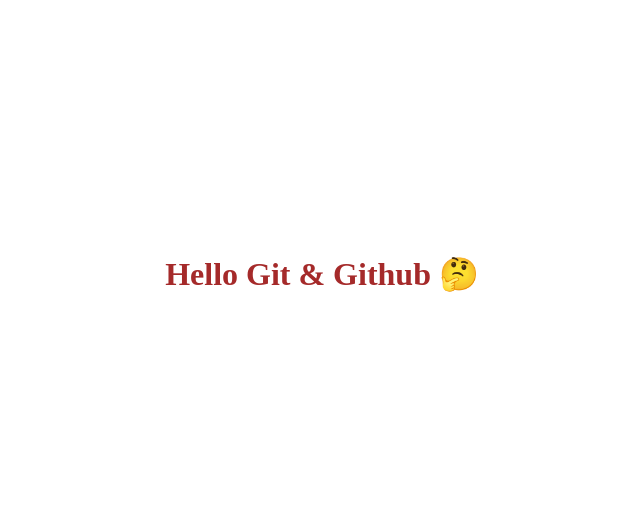
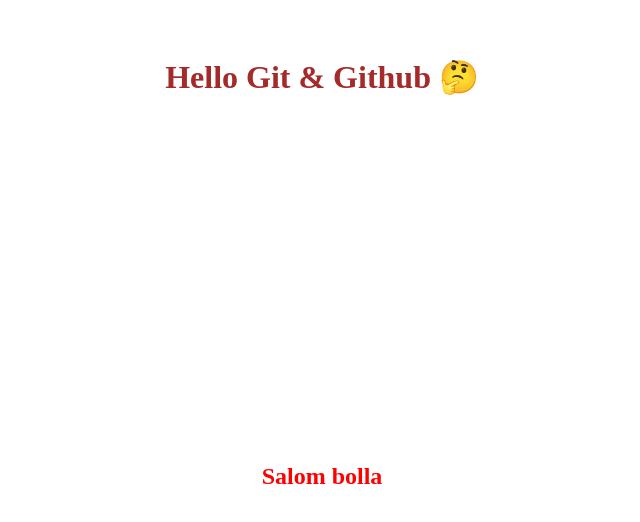
Before and after one commit to Boburkhoja01/Git-Github, a plain HTML site: page index.html in a window 1280 px wide. Shown: the part 126-648 px from the top of the page, without its empty margins (318-958 px from the left). Drawn offline with Linux system fonts and the light colour scheme.

Commit message:
h2 qoshdim

```diff
--- a/index.html
+++ b/index.html
@@ -8,5 +8,6 @@
 </head>
 <body>
     <h1>Hello Git & Github 🤔</h1>
+    <h2>Salom bolla</h2>
 </body>
 </html>
--- a/style.css
+++ b/style.css
@@ -10,3 +10,6 @@ body {
     user-select: none;
     color: brown;
 }
+h2 {
+    color: red;
+}
```
